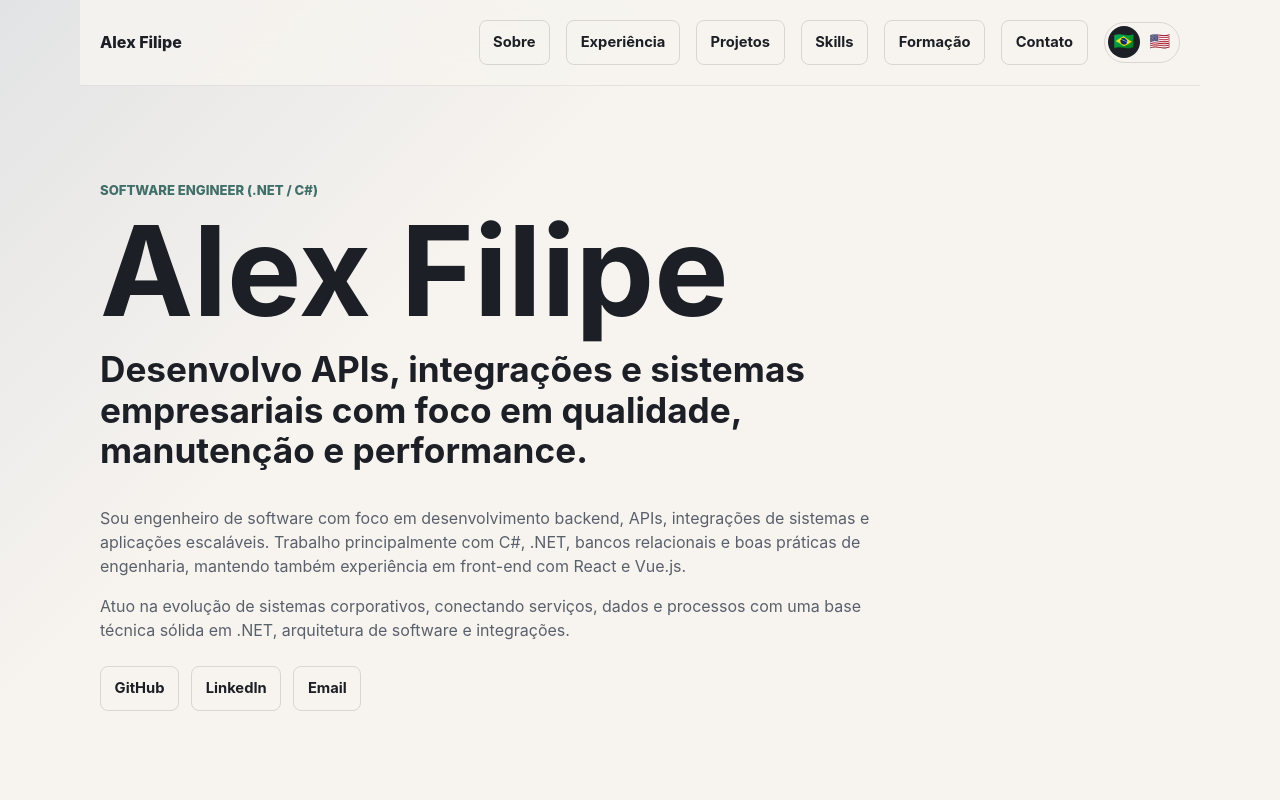
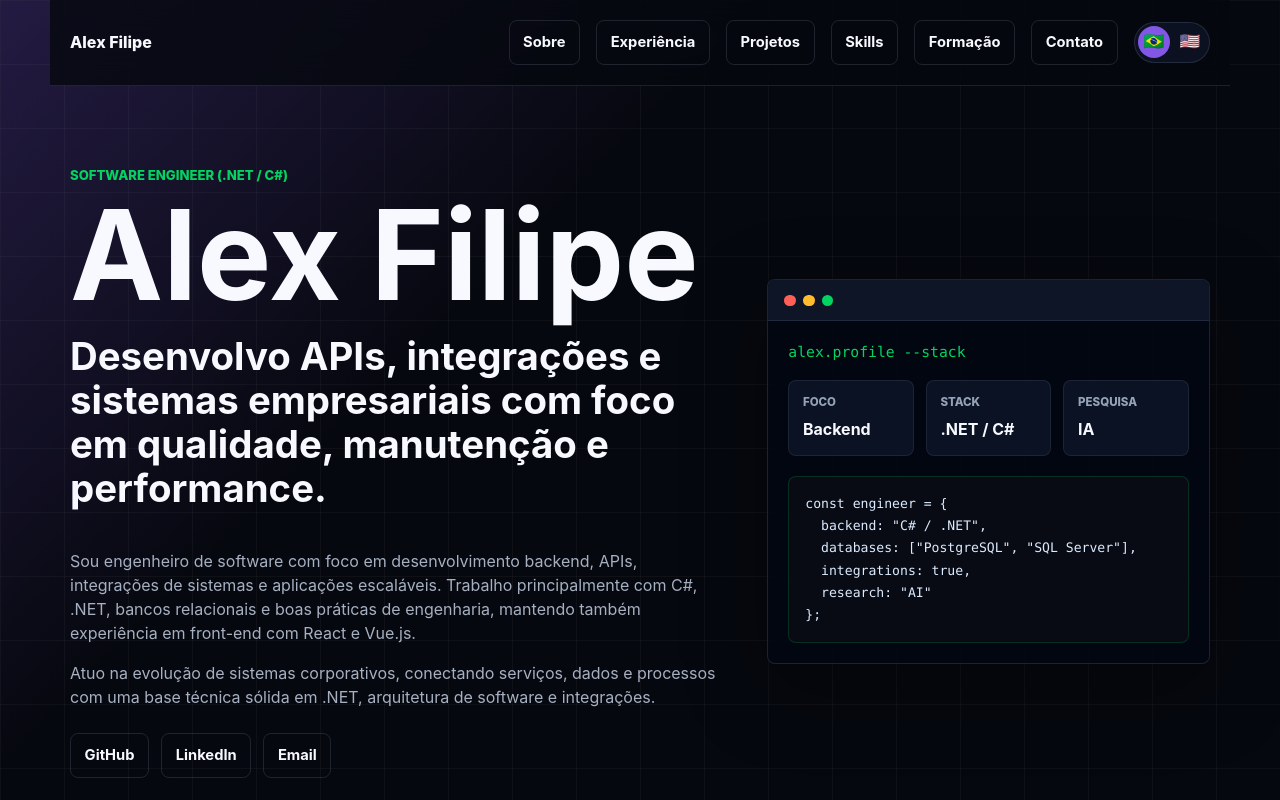
Before and after one commit to Alex-Filipe/alexfilipe-dev, a React (Vite) app: page / in a window 1280 px wide. Shown: the top 800 px of the page. Built offline with nearby package versions, Linux system fonts and the light colour scheme.

Commit message:
Update page design

```diff
--- a/src/data/content.ts
+++ b/src/data/content.ts
@@ -37,6 +37,11 @@ export const portfolioContent: Record<string, PortfolioContent> = {
       shortIntro:
         "Atuo na evolução de sistemas corporativos, conectando serviços, dados e processos com uma base técnica sólida em .NET, arquitetura de software e integrações.",
     },
+    heroMetrics: [
+      { label: "Foco", value: "Backend" },
+      { label: "Stack", value: ".NET / C#" },
+      { label: "Pesquisa", value: "IA" },
+    ],
     socialLinks,
     sections: {
       experience: {
@@ -184,6 +189,11 @@ export const portfolioContent: Record<string, PortfolioContent> = {
       shortIntro:
         "My work connects services, data, and business processes through a solid foundation in .NET, software architecture, and system integrations.",
     },
+    heroMetrics: [
+      { label: "Focus", value: "Backend" },
+      { label: "Stack", value: ".NET / C#" },
+      { label: "Research", value: "AI" },
+    ],
     socialLinks,
     sections: {
       experience: {
--- a/src/features/about/AboutSection.tsx
+++ b/src/features/about/AboutSection.tsx
@@ -1,11 +1,16 @@
-import type { Profile, SocialLink } from "../../types/portfolio";
+import type { HeroMetric, Profile, SocialLink } from "../../types/portfolio";
 
 type AboutSectionProps = {
+  heroMetrics: HeroMetric[];
   profile: Profile;
   socialLinks: SocialLink[];
 };
 
-export function AboutSection({ profile, socialLinks }: AboutSectionProps) {
+export function AboutSection({
+  heroMetrics,
+  profile,
+  socialLinks,
+}: AboutSectionProps) {
   return (
     <section className="hero-section" id="about">
       <div className="hero-content">
@@ -23,6 +28,31 @@ export function AboutSection({ profile, socialLinks }: AboutSectionProps) {
           ))}
         </div>
       </div>
+
+      <aside className="hero-panel" aria-label="Professional profile highlights">
+        <div className="terminal-bar">
+          <span />
+          <span />
+          <span />
+        </div>
+        <div className="terminal-body">
+          <p className="terminal-command">alex.profile --stack</p>
+          <div className="terminal-grid">
+            {heroMetrics.map((metric) => (
+              <div key={metric.label}>
+                <span>{metric.label}</span>
+                <strong>{metric.value}</strong>
+              </div>
+            ))}
+          </div>
+          <pre>{`const engineer = {
+  backend: "C# / .NET",
+  databases: ["PostgreSQL", "SQL Server"],
+  integrations: true,
+  research: "AI"
+};`}</pre>
+        </div>
+      </aside>
     </section>
   );
 }
--- a/src/pages/HomePage.tsx
+++ b/src/pages/HomePage.tsx
@@ -29,6 +29,7 @@ export function HomePage({
       />
       <main>
         <AboutSection
+          heroMetrics={content.heroMetrics}
           profile={content.profile}
           socialLinks={content.socialLinks}
         />
--- a/src/styles/globals.css
+++ b/src/styles/globals.css
@@ -1,6 +1,6 @@
 :root {
-  color: #1c1f25;
-  background: #f7f4ef;
+  color: #f7f9ff;
+  background: #06080f;
   font-family:
     Inter, ui-sans-serif, system-ui, -apple-system, BlinkMacSystemFont, "Segoe UI",
     sans-serif;
@@ -21,8 +21,11 @@ body {
   margin: 0;
   min-width: 320px;
   background:
-    linear-gradient(135deg, rgba(45, 80, 140, 0.1), transparent 32rem),
-    #f7f4ef;
+    linear-gradient(rgba(255, 255, 255, 0.035) 1px, transparent 1px),
+    linear-gradient(90deg, rgba(255, 255, 255, 0.035) 1px, transparent 1px),
+    linear-gradient(135deg, rgba(130, 87, 229, 0.24), transparent 34rem),
+    #06080f;
+  background-size: 64px 64px, 64px 64px, auto;
 }
 
 a {
@@ -36,7 +39,7 @@ a {
   display: flex;
   justify-content: space-between;
   margin: 0 auto;
-  max-width: 1120px;
+  max-width: 1180px;
   padding: 1.25rem;
   width: 100%;
 }
@@ -48,11 +51,12 @@ a {
   top: 0;
   z-index: 10;
   backdrop-filter: blur(18px);
-  background: rgba(247, 244, 239, 0.82);
-  border-bottom: 1px solid rgba(28, 31, 37, 0.08);
+  background: rgba(6, 8, 15, 0.78);
+  border-bottom: 1px solid rgba(148, 163, 184, 0.16);
 }
 
 .brand {
+  color: #f7f9ff;
   font-weight: 800;
 }
 
@@ -72,7 +76,8 @@ a {
 
 .language-switcher {
   align-items: center;
-  border: 1px solid rgba(28, 31, 37, 0.14);
+  background: rgba(15, 23, 42, 0.72);
+  border: 1px solid rgba(148, 163, 184, 0.18);
   border-radius: 999px;
   display: inline-flex;
   gap: 0.25rem;
@@ -98,30 +103,45 @@ a {
 .language-switcher button:hover,
 .language-switcher button:focus-visible,
 .language-switcher button.is-active {
-  background: #1c1f25;
+  background: #8257e5;
 }
 
 .site-nav a,
 .hero-actions a,
 .contact-links a,
 .project-links a {
-  border: 1px solid rgba(28, 31, 37, 0.14);
+  border: 1px solid rgba(148, 163, 184, 0.18);
   border-radius: 8px;
+  color: #f7f9ff;
   font-size: 0.92rem;
   font-weight: 700;
   padding: 0.65rem 0.85rem;
 }
 
+.site-nav a:hover,
+.site-nav a:focus-visible,
+.hero-actions a:hover,
+.hero-actions a:focus-visible,
+.contact-links a:hover,
+.contact-links a:focus-visible,
+.project-links a:hover,
+.project-links a:focus-visible {
+  background: rgba(4, 211, 97, 0.12);
+  border-color: rgba(4, 211, 97, 0.58);
+}
+
 .hero-section,
 .page-section {
   margin: 0 auto;
-  max-width: 1120px;
+  max-width: 1180px;
   padding: 5rem 1.25rem;
 }
 
 .hero-section {
   align-items: center;
   display: grid;
+  gap: 3rem;
+  grid-template-columns: minmax(0, 1.1fr) minmax(320px, 0.75fr);
   min-height: calc(100vh - 5rem);
 }
 
@@ -131,7 +151,7 @@ a {
 
 .eyebrow,
 .section-heading p {
-  color: #3f6f68;
+  color: #04d361;
   font-size: 0.82rem;
   font-weight: 800;
   letter-spacing: 0;
@@ -154,7 +174,7 @@ h1 {
 }
 
 h2 {
-  font-size: clamp(2rem, 5vw, 3.8rem);
+  font-size: clamp(2rem, 5vw, 3.6rem);
   letter-spacing: 0;
   line-height: 1;
   margin-bottom: 1rem;
@@ -166,17 +186,18 @@ h3 {
 }
 
 .hero-headline {
-  font-size: clamp(1.4rem, 3vw, 2.2rem);
+  color: #f7f9ff;
+  font-size: clamp(1.45rem, 3vw, 2.45rem);
   font-weight: 700;
   line-height: 1.15;
-  max-width: 720px;
+  max-width: 780px;
 }
 
 .hero-summary,
 .section-heading span,
 .timeline-item > p,
 .project-card p {
-  color: #59606c;
+  color: #a7b0c0;
   font-size: 1rem;
 }
 
@@ -196,9 +217,12 @@ h3 {
 }
 
 .section-contrast {
-  background: #e7eee9;
+  background:
+    linear-gradient(135deg, rgba(4, 211, 97, 0.08), transparent 26rem),
+    rgba(15, 23, 42, 0.48);
+  border: 1px solid rgba(148, 163, 184, 0.12);
   border-radius: 8px;
-  max-width: calc(1120px - 2.5rem);
+  max-width: calc(1180px - 2.5rem);
 }
 
 .timeline,
@@ -216,10 +240,16 @@ h3 {
 .timeline-item,
 .project-card,
 .skill-card {
-  background: rgba(255, 255, 255, 0.72);
-  border: 1px solid rgba(28, 31, 37, 0.1);
+  background: rgba(15, 23, 42, 0.72);
+  border: 1px solid rgba(148, 163, 184, 0.14);
   border-radius: 8px;
   padding: 1.25rem;
+}
+
+.timeline-item:hover,
+.project-card:hover,
+.skill-card:hover {
+  border-color: rgba(130, 87, 229, 0.58);
 }
 
 .timeline-item {
@@ -230,7 +260,7 @@ h3 {
 
 .timeline-item div p,
 .timeline-item span {
-  color: #3f6f68;
+  color: #04d361;
   font-weight: 700;
 }
 
@@ -240,12 +270,101 @@ h3 {
 }
 
 .tag-list span {
-  background: #1c1f25;
+  background: rgba(130, 87, 229, 0.22);
+  border: 1px solid rgba(130, 87, 229, 0.44);
   border-radius: 999px;
-  color: #ffffff;
+  color: #f7f9ff;
   font-size: 0.82rem;
   font-weight: 700;
   padding: 0.45rem 0.7rem;
+}
+
+.hero-panel {
+  background: rgba(3, 7, 18, 0.84);
+  border: 1px solid rgba(148, 163, 184, 0.18);
+  border-radius: 8px;
+  box-shadow: 0 24px 80px rgba(0, 0, 0, 0.34);
+  overflow: hidden;
+}
+
+.terminal-bar {
+  align-items: center;
+  background: rgba(15, 23, 42, 0.92);
+  border-bottom: 1px solid rgba(148, 163, 184, 0.14);
+  display: flex;
+  gap: 0.45rem;
+  padding: 0.9rem 1rem;
+}
+
+.terminal-bar span {
+  border-radius: 999px;
+  display: block;
+  height: 0.72rem;
+  width: 0.72rem;
+}
+
+.terminal-bar span:nth-child(1) {
+  background: #ff5f57;
+}
+
+.terminal-bar span:nth-child(2) {
+  background: #ffbd2e;
+}
+
+.terminal-bar span:nth-child(3) {
+  background: #04d361;
+}
+
+.terminal-body {
+  padding: 1.25rem;
+}
+
+.terminal-command {
+  color: #04d361;
+  font-family: "SFMono-Regular", Consolas, "Liberation Mono", monospace;
+  font-size: 0.92rem;
+  margin-bottom: 1rem;
+}
+
+.terminal-grid {
+  display: grid;
+  gap: 0.75rem;
+  grid-template-columns: repeat(3, minmax(0, 1fr));
+  margin-bottom: 1.25rem;
+}
+
+.terminal-grid div {
+  background: rgba(15, 23, 42, 0.76);
+  border: 1px solid rgba(148, 163, 184, 0.12);
+  border-radius: 8px;
+  padding: 0.85rem;
+}
+
+.terminal-grid span {
+  color: #94a3b8;
+  display: block;
+  font-size: 0.72rem;
+  font-weight: 800;
+  margin-bottom: 0.35rem;
+  text-transform: uppercase;
+}
+
+.terminal-grid strong {
+  color: #f7f9ff;
+  font-size: 1rem;
+}
+
+.terminal-body pre {
+  background: #080b13;
+  border: 1px solid rgba(4, 211, 97, 0.18);
+  border-radius: 8px;
+  color: #dbeafe;
+  font-family: "SFMono-Regular", Consolas, "Liberation Mono", monospace;
+  font-size: 0.82rem;
+  line-height: 1.7;
+  margin: 0;
+  overflow-x: auto;
+  padding: 1rem;
 }
 
 .contact-section {
@@ -253,8 +372,8 @@ h3 {
 }
 
 .site-footer {
-  border-top: 1px solid rgba(28, 31, 37, 0.08);
-  color: #59606c;
+  border-top: 1px solid rgba(148, 163, 184, 0.14);
+  color: #a7b0c0;
 }
 
 @media (max-width: 760px) {
@@ -279,7 +398,15 @@ h3 {
     padding: 3.5rem 1rem;
   }
 
+  .hero-section {
+    grid-template-columns: 1fr;
+  }
+
   .timeline-item {
     grid-template-columns: 1fr;
   }
+
+  .terminal-grid {
+    grid-template-columns: 1fr;
+  }
 }
--- a/src/types/portfolio.ts
+++ b/src/types/portfolio.ts
@@ -53,10 +53,16 @@ export type Profile = {
   shortIntro: string;
 };
 
+export type HeroMetric = {
+  label: string;
+  value: string;
+};
+
 export type PortfolioContent = {
   language: Language;
   navigation: NavigationItem[];
   profile: Profile;
+  heroMetrics: HeroMetric[];
   socialLinks: SocialLink[];
   sections: {
     experience: SectionCopy;
```
